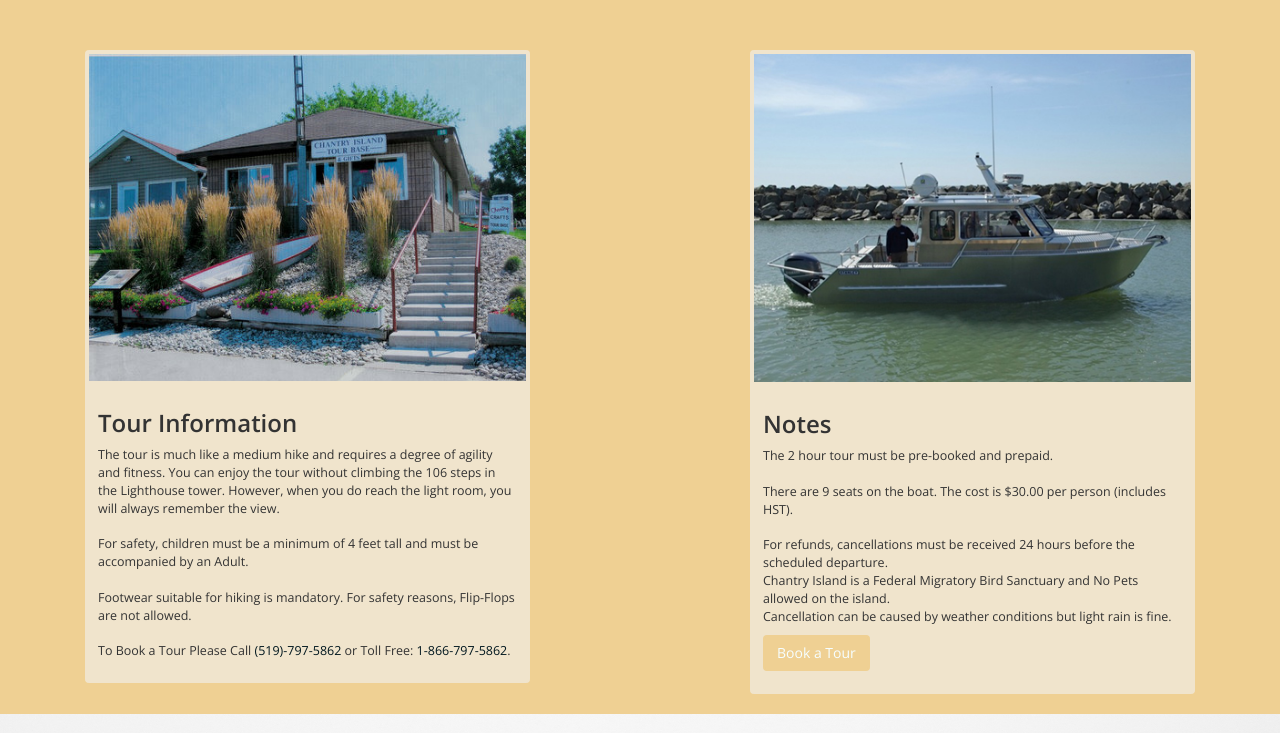
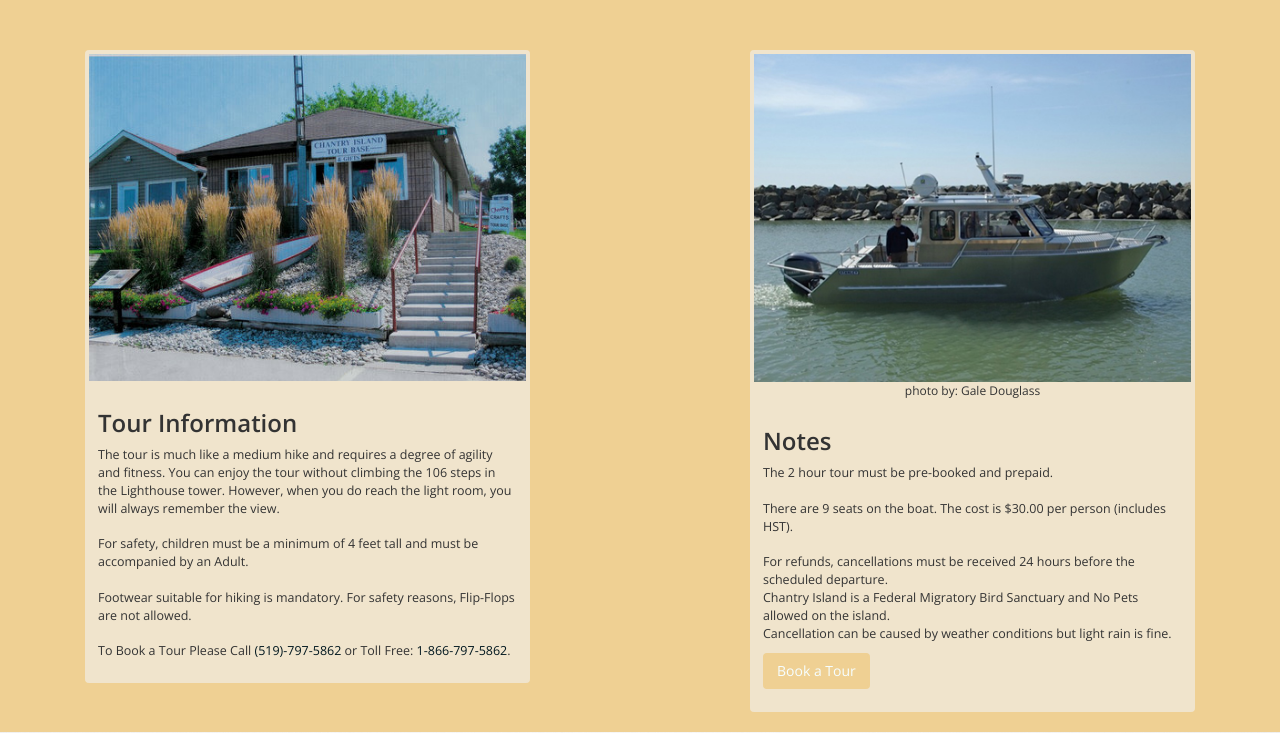
Before and after one commit to bodzee94/ci-project-build, a PHP site: page /bookings.html in a window 1280 px wide. Shown: the part 1312-2045 px from the top of the page. Run offline with PHP 8.4, Linux system fonts and the light colour scheme.

Commit message:
added img captions with photographer credits, small style and css changes

```diff
--- a/bookings.html
+++ b/bookings.html
@@ -228,6 +228,7 @@ Footwear suitable for hiking is mandatory. For safety reasons, Flip-Flops are no
   <div class="col-sm-10 col-md-5 col-md-offset-2">
     <div class="thumbnail">
       <img src="images/boat_on_water.jpg" alt="Boat Tour">
+       <figcaption id="bookingsNotes">photo by: Gale Douglass</figcaption>
       <div class="caption">
         <h3>Notes</h3>
         <p>The 2 hour tour must be pre-booked and prepaid.
--- a/css/main.css
+++ b/css/main.css
@@ -6,6 +6,16 @@ body {
   font-size: 1.25em;
   background-color: #f6feff;
   overflow-x: hidden;
+}
+
+figcaption {
+	color: white;
+	text-align: center;
+	font-size: 12px;
+}
+
+#bookingsNotes {
+	color: #333;
 }
 
 .prim-text {
--- a/restoration.html
+++ b/restoration.html
@@ -88,6 +88,7 @@
     <h3 class="content-header">Light Keeper's Cottage Before Restoration</h3>
       <div class="col-xs-10 col-xs-offset-1 col-md-4">
         <img src="images/full14.jpg" class="img-responsive" alt="restoration pic one">
+         <figcaption>photo by: Vicki Tomori</figcaption>
           <p class="sec-text">
             In 1997 the local Marine Heritage Society established specific goals for the island's restoration. The project was to be funded by donations and fundraising efforts, and the majority of the work was to be done by volunteers.
           </p>
@@ -119,13 +120,14 @@
       </div>
       <div class="col-xs-10 col-xs-offset-1 col-md-4 col-md-offset-0">
         <img src="images/lighthouse_cottage.jpg" class="img-responsive" alt="restoration pic four">
+         <figcaption>photo by: Vicki Tomori</figcaption>
       </div>
   </section>
 
   <section class="row about-container text-center" id="ourPartners">
   <h3>Our Partners</h3>
    <div class="col-xs-10 col-xs-offset-1 col-md-8 col-lg-10">
-    <img src="images/lighthouse_bed.png" class="img-responsive" alt="restoration pic four" id="bed"><br>
+    <img src="images/lighthouse_bed.png" class="img-responsive" alt="restoration pic four" id="bed"> <figcaption>photo by: James Swartz</figcaption><br>
       <p class="sec-text" id="partners">
         Partners in the restoration, island maintenance, Chantry Island Tour operation and other Marine Heritage endeavors include the Town of Saugeen Shores, Bruce County Museum and Cultural Centre, Southampton Propeller Club, Chantry Island Chambettes and Saugeen Shores Chamber of Commerce. Their continuous support contributes to the success of the Marine Heritage Society goal to preserve the local marine history.
       </p>
```
Also changed, not shown: about.html (+9 -0 lines).
